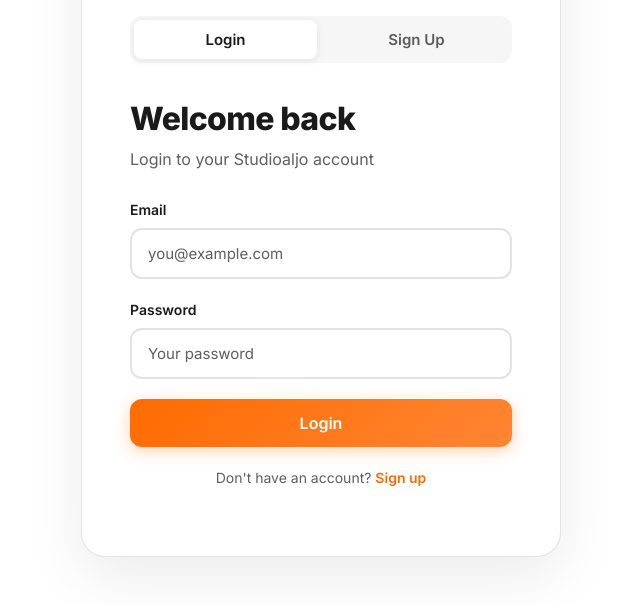
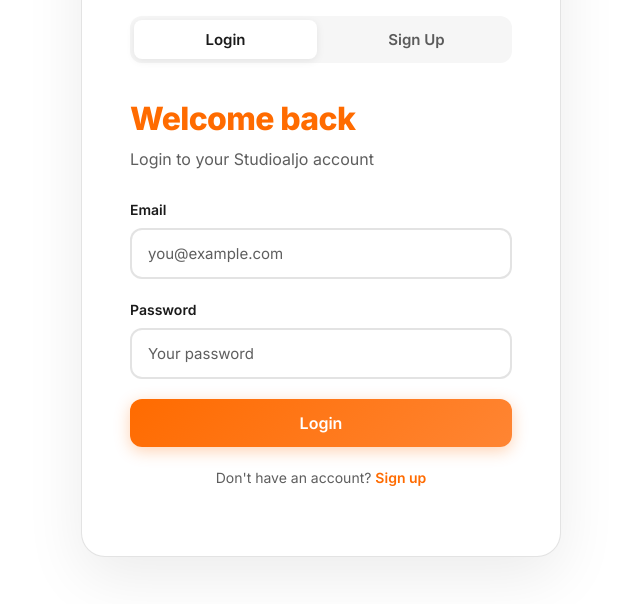
Before and after one commit to alenjoby/Studioaljo, a website: page public/index.html in a window 1280 px wide. Shown: the part 174-778 px from the top of the page, without its empty margins (319-959 px from the left). Drawn offline with Linux system fonts and the light colour scheme.

Commit message:
Made the h2 in the login orange color

```diff
--- a/public/index.html
+++ b/public/index.html
@@ -193,6 +193,10 @@
         font-size: 14px;
         text-align: center;
       }
+
+      h2 {
+        color: #ff6b00;
+      }
     </style>
   </head>
   <body>
```
